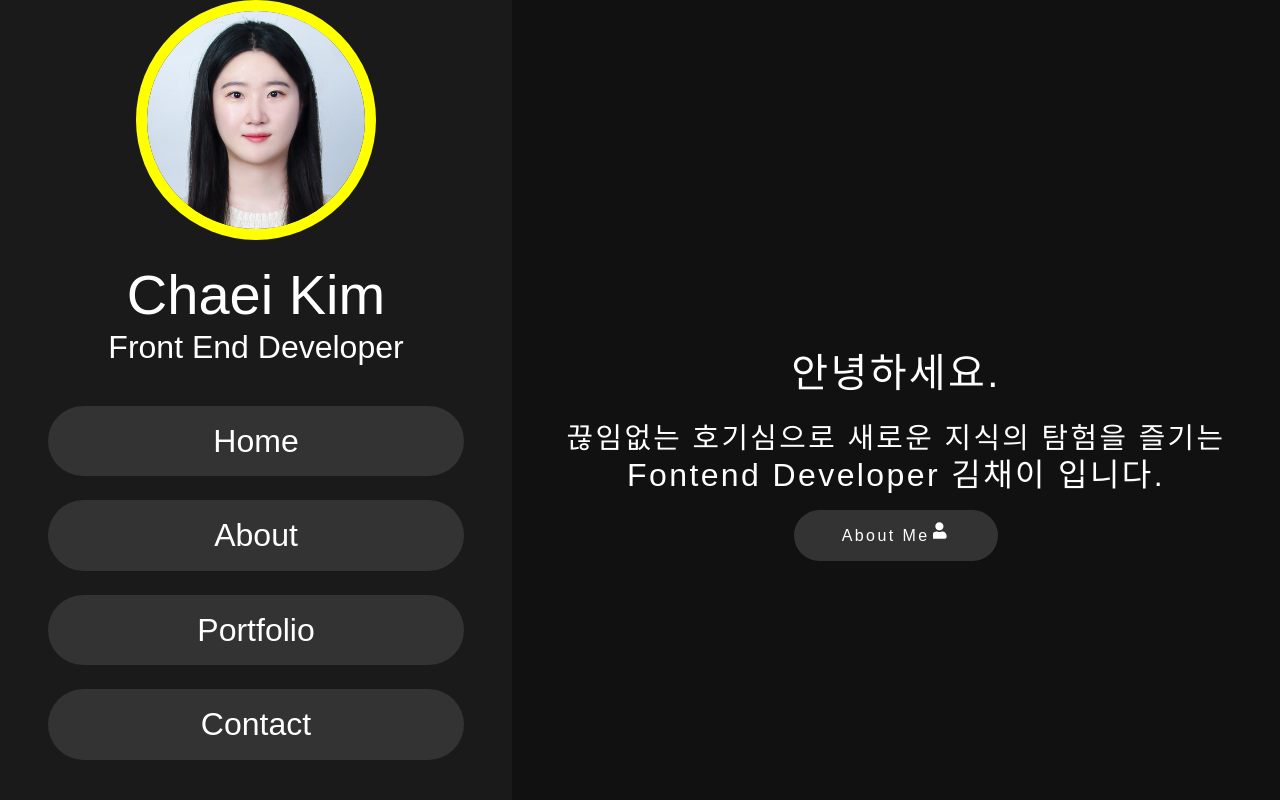
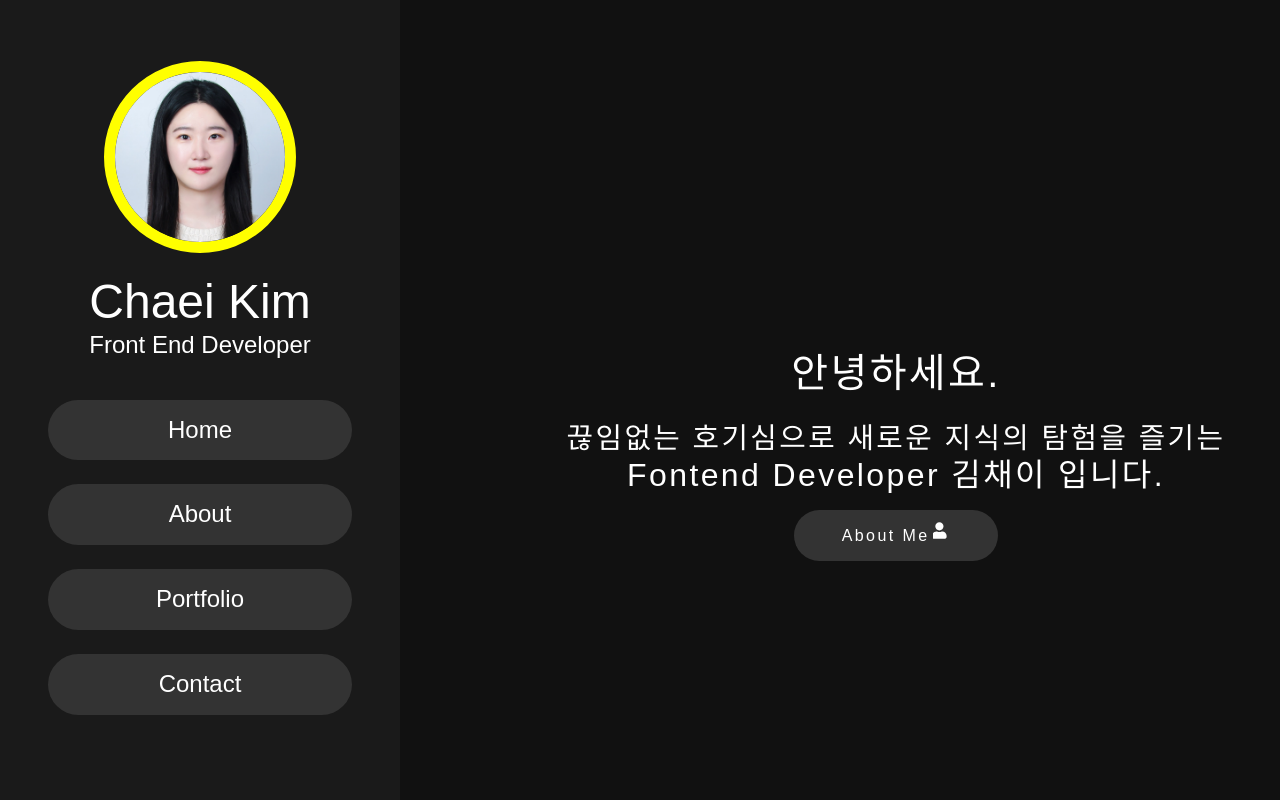
Before and after one commit to chaeikim-tech/my_page, a React (Create React App) app: page / in a window 1280 px wide. Shown: the top 800 px of the page. Built offline with nearby package versions, Linux system fonts and the light colour scheme.

Commit message:
Change setting

```diff
--- a/src/Components/Header.jsx
+++ b/src/Components/Header.jsx
@@ -9,7 +9,7 @@ const Wrapper = styled.div`
     left: 0;
     z-index: 1000;
     height: 100%;
-    width: 32rem;
+    width: 25rem;
     background: #1a1a1a;
     display: flex;
     align-items: center;
@@ -27,21 +27,21 @@ const User = styled.div`
 `;
 
 const Name = styled.h3`
-    font-size: 3.5rem;
+    font-size: 3rem;
     color:#fff;
 `;
 
 const ProfileImg = styled.img`
-    height: 15rem;
-    width: 15rem;
+    height: 12rem;
+    width: 12rem;
     border-radius: 50%;
     object-fit: cover;
-    margin-bottom: 1rem;
+    margin: 1rem;
     border: .7rem solid yellow;
 `;
 
 const JobTitle = styled.p`
-    font-size: 2rem;
+    font-size: 1.5rem;
     color: #fff;
 `;
 
@@ -60,7 +60,7 @@ const StyledLink = styled(Link)`
     margin: 1.5rem 0;
     background: #333;
     color: #fff;
-    font-size: 2rem;
+    font-size: 1.5rem;
     border-radius: 5rem;
 
     &:hover {
```
Also changed, not shown: package.json (indentation only), 2 other files (tests, documents, lock files or other folders).
